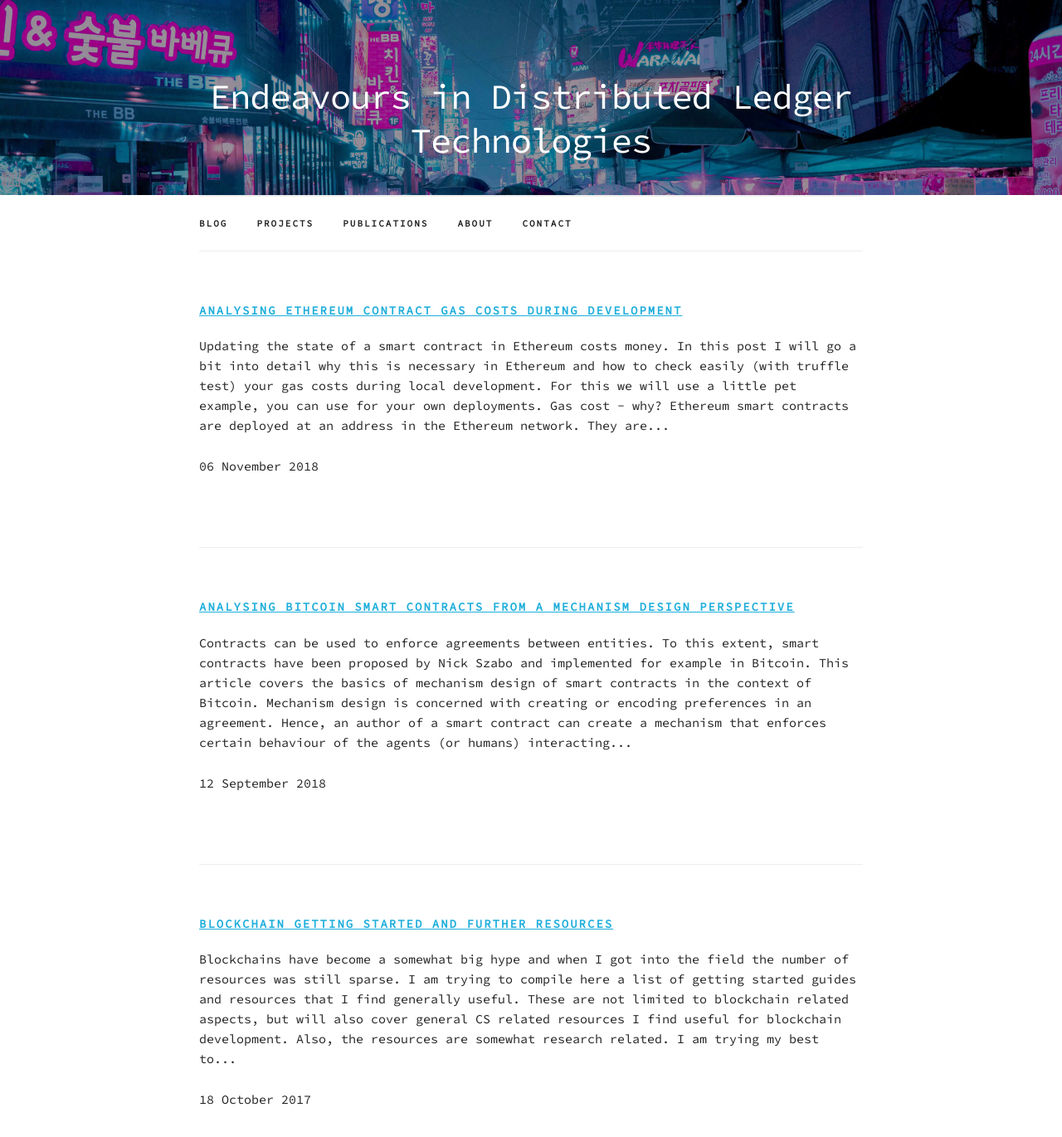
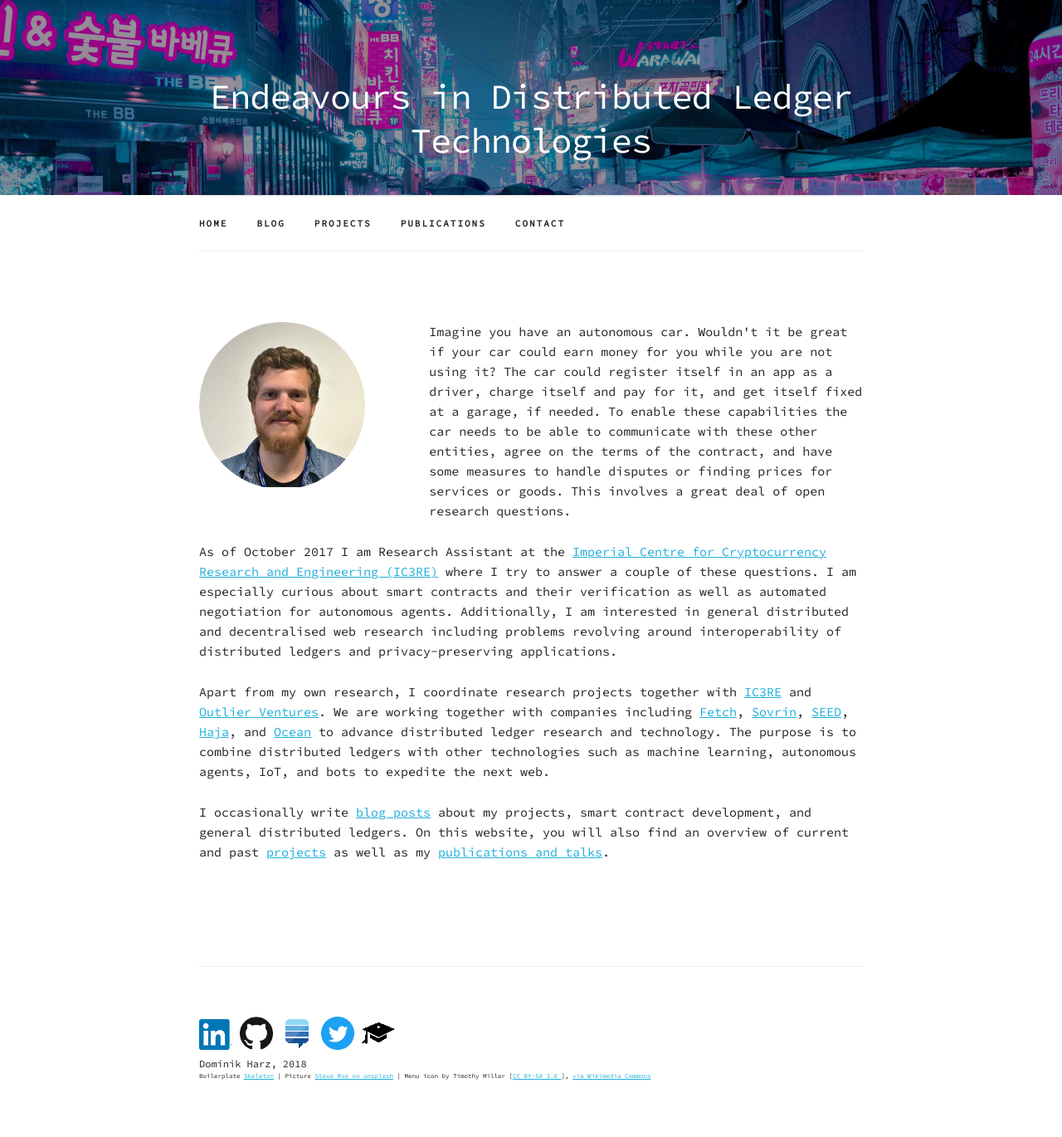
Before and after one commit to nud3l/nud3l.github.io, a Jekyll site: the page built from index.md, in a window 1280 px wide and 1400 px high. Shown: the top 1370 px of the window at 83% size. Built offline with Jekyll 4.4.1, drawn with Linux system fonts in a browser that asks for light colours; nearby versions of some CDN libraries; some of the changed text lies outside the part shown.

Commit message:
Restructure website to make home default and blog as separate page

```diff
--- a/_includes/navbar.html
+++ b/_includes/navbar.html
@@ -9,7 +9,10 @@
                 <div id="codeNavPopover" class="popover">
                     <ul class="popover-list">
                         <li class=popover-item">
-                            <a class="popover-link" href="{{ site.url }}/index.html">Blog</a>
+                            <a class="popover-link" href="{{ site.url }}/index.html">Home</a>
+                        </li>
+                        <li class=popover-item">
+                            <a class="popover-link" href="{{ site.url }}/blog.html">Blog</a>
                         </li>
                         <li class=popover-item">
                             <a class="popover-link" href="{{ site.url }}/projects.html">Projects</a>
@@ -18,16 +21,16 @@
                             <a class="popover-link" href="{{ site.url }}/publications.html">Publications</a>
                         </li>
                         <li class=popover-item">
-                            <a class="popover-link" href="{{ site.url }}/about.html">About</a>
-                        </li>
-                        <li class=popover-item">
                             <a class="popover-link" href="{{ site.url }}/contact.html">Contact</a>
                         </li>
                     </ul>
                 </div>
             </li>
             <li class="navbar-item">
-                <a class="navbar-link" href="{{ site.url }}/index.html">Blog</a>
+                <a class="navbar-link" href="{{ site.url }}/index.html">Home</a>
+            </li>
+            <li class="navbar-item">
+                <a class="navbar-link" href="{{ site.url }}/blog.html">Blog</a>
             </li>
             <li class="navbar-item">
                 <a class="navbar-link" href="{{ site.url }}/projects.html">Projects</a>
@@ -36,9 +39,6 @@
                 <a class="navbar-link" href="{{ site.url }}/publications.html">Publications</a>
             </li>
             <li class="navbar-item">
-                <a class="navbar-link" href="{{ site.url }}/about.html">About</a>
-            </li>
-            <li class="navbar-item">
                 <a class="navbar-link" href="{{ site.url }}/contact.html">Contact</a>
             </li>
         </ul>
--- a/index.html
+++ /dev/null
@@ -1,18 +0,0 @@
----
-layout: default
-title: Blog
----
-{% for post in site.posts %}
-	<div class="docs-section">
-		<h6 class="docs-header">
-			<a href="{{ post.url }}">{{ post.subtitle }}</a>
-		</h6>
-		<p>
-			{{ post.content  | strip_html |truncatewords:75 }}
-		</p>
-		<p >
-			{{ post.date | date_to_long_string }}
-		</p>
-
-	</div>
-{% endfor %}
--- a/about.md
+++ b/index.md
@@ -13,13 +13,12 @@ title: About
 </div>
 </p>
 
-As of October 2017 I am Research Assistant at the [Imperial Centre for Cryptocurrency Research and Engineering (IC3RE)]("http://www.imperial.ac.uk/cryptocurrency/"){:target="_blank"} where I try to answer a couple of these questions. I am especially curious about smart contracts and their verification as well as automated negotiation for autonomous agents. Additionally, I am interested in general distributed and decentralised web research including problems revolving around security and privacy, interoperability of distributed ledgers, and scaling issues with DAG-based solutions.
+As of October 2017 I am Research Assistant at the [Imperial Centre for Cryptocurrency Research and Engineering (IC3RE)]("http://www.imperial.ac.uk/cryptocurrency/"){:target="_blank"} where I try to answer a couple of these questions. I am especially curious about smart contracts and their verification as well as automated negotiation for autonomous agents. Additionally, I am interested in general distributed and decentralised web research including problems revolving around interoperability of distributed ledgers and privacy-preserving applications.
 
-Apart from my own research, I coordinate research projects together with IC3RE and
+Apart from my own research, I coordinate research projects together with [IC3RE]("http://www.imperial.ac.uk/cryptocurrency/"){:target="_blank"} and
 [Outlier Ventures](https://outlierventures.io){:target="blank"}. We are working together
 with companies including [Fetch](http://fetch.ai){:target="_blank"},
 [Sovrin](https://sovrin.org/){:target="_blank"}, [SEED](https://www.seedtoken.io/){:target="_blank"}, [Haja](https://haja.io/){:target="_blank"}, and
 [Ocean](https://oceanprotocol.com/){:target="_blank"} to advance distributed ledger research and technology. The purpose is to combine distributed ledgers with other technologies such as machine learning, autonomous agents, IoT, and bots to expedite the next web.
-For this, we are offering a range of projects that students can work on.
-If you are a student and feel like you want to work on those, please reach out to me via my Imperial e-mail address, Twitter, LinkedIn, or the contact form.
-I am also open to collaborations around smart contracts, formal verification, and blockchains.
+
+I occasionally write [blog posts](blog.html) about my projects, smart contract development, and general distributed ledgers. On this website, you will also find an overview of current and past [projects](projects.html) as well as my [publications and talks](publications.html).
```
Also changed, not shown: blog.html (added, +18 -0 lines).
